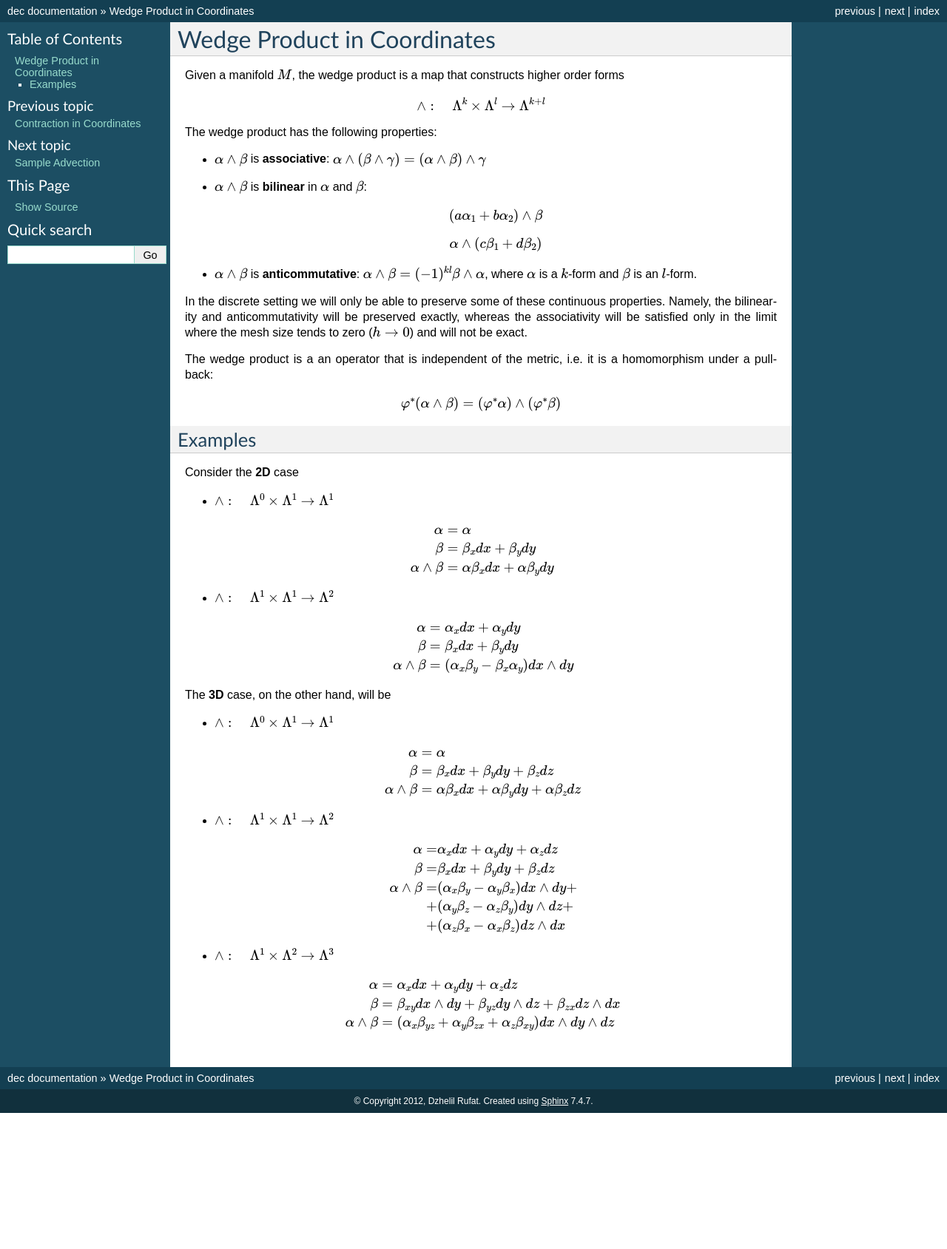
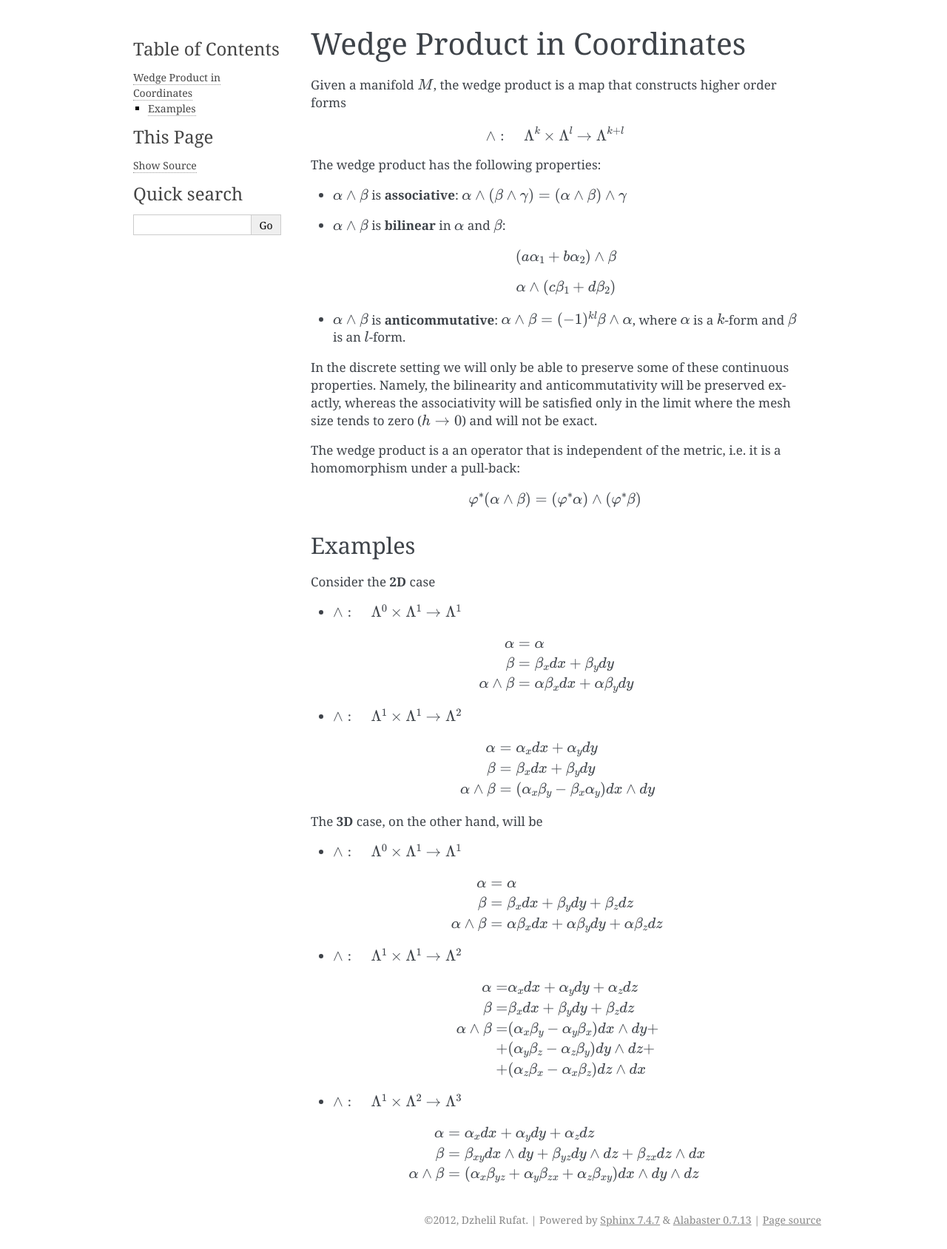
Before and after one commit to drufat/dec, a Sphinx documentation site: the page built from doc/wedge.rst, in a window 1280 px wide. Shown: the whole page at 74% size. Built offline with Sphinx 7.4.7, drawn with Linux system fonts in a browser that asks for light colours; pages that are not in the unit, such as notebooks, are missing from menus; before the commit the page ends 1505 px from its top, so only the background shows below that.

Commit message:
Update documentation. Inlcude the ipynb files into sphinx.

```diff
--- a/doc/conf.py
+++ b/doc/conf.py
@@ -101,7 +101,7 @@
 
 # The theme to use for HTML and HTML Help pages.  See the documentation for
 # a list of builtin themes.
-html_theme = 'default'
+html_theme = 'alabaster'
 
 # Theme options are theme-specific and customize the look and feel of a theme
 # further.  For a list of options available for each theme, see the
--- a/doc/contraction.rst
+++ b/doc/contraction.rst
@@ -39,7 +39,7 @@
     & =\gamma_{ijk}\left(X^{i}e^{j}\wedge e^{k}-X^{j}e^{i}\wedge e^{k}+X^{k}e^{i}\wedge e^{j}\right)\end{aligned}
 
 Examples
-^^^^^^^^
+--------
 
 In **2D** the explicit formula for the contractions are
 
--- a/doc/index.rst
+++ b/doc/index.rst
@@ -16,6 +16,12 @@
     bases
     hodge-star
     poisson
+    examples/schur
+    examples/contraction
+    examples/grid1d
+    examples/grids
+    examples/hodge
+    examples/whitney
 
 Installation
 =============
--- a/doc/wedge.rst
+++ b/doc/wedge.rst
@@ -35,7 +35,7 @@
 .. math:: \varphi^{*}(\alpha\wedge\beta)=(\varphi^{*}\alpha)\wedge(\varphi^{*}\beta)
 
 Examples
-^^^^^^^^
+--------
 
 Consider the **2D** case
 
```
Also changed, not shown: doc/symbolic.rst (+5 -8 lines), 16 other files.
